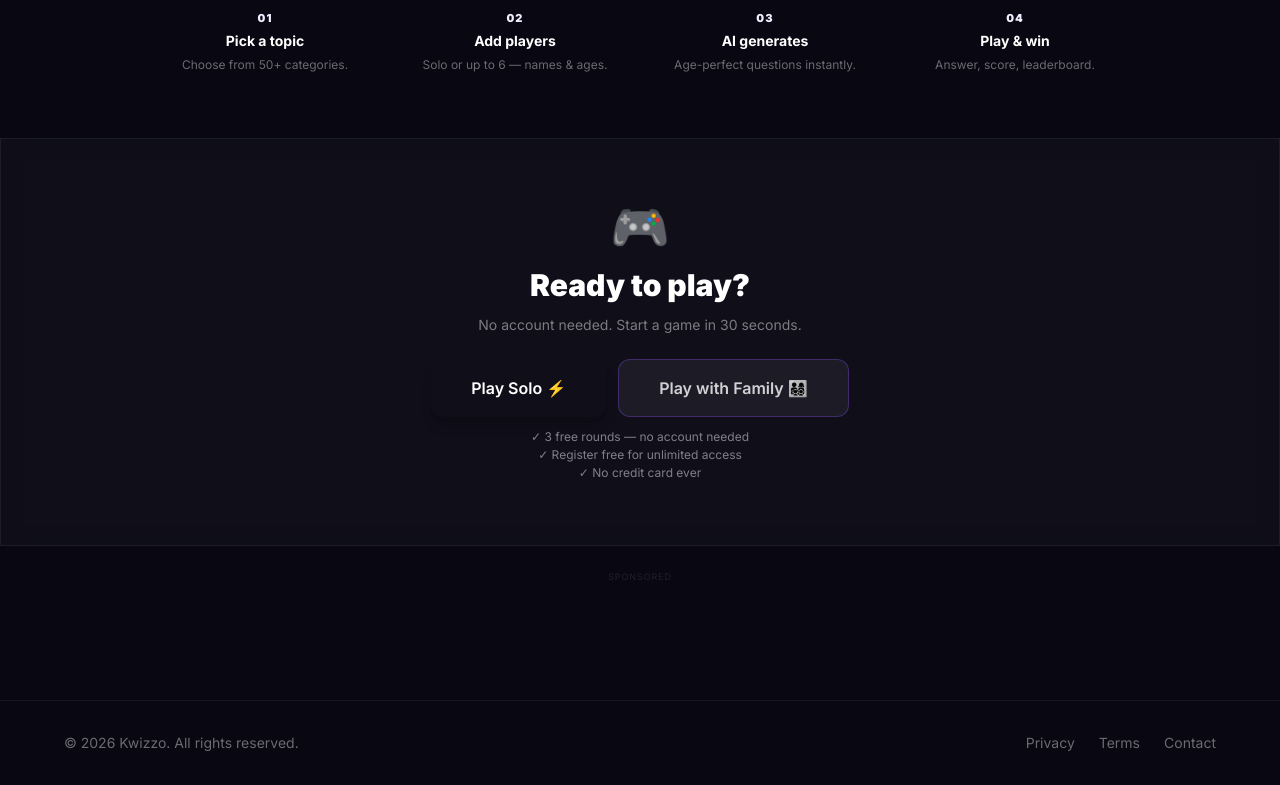
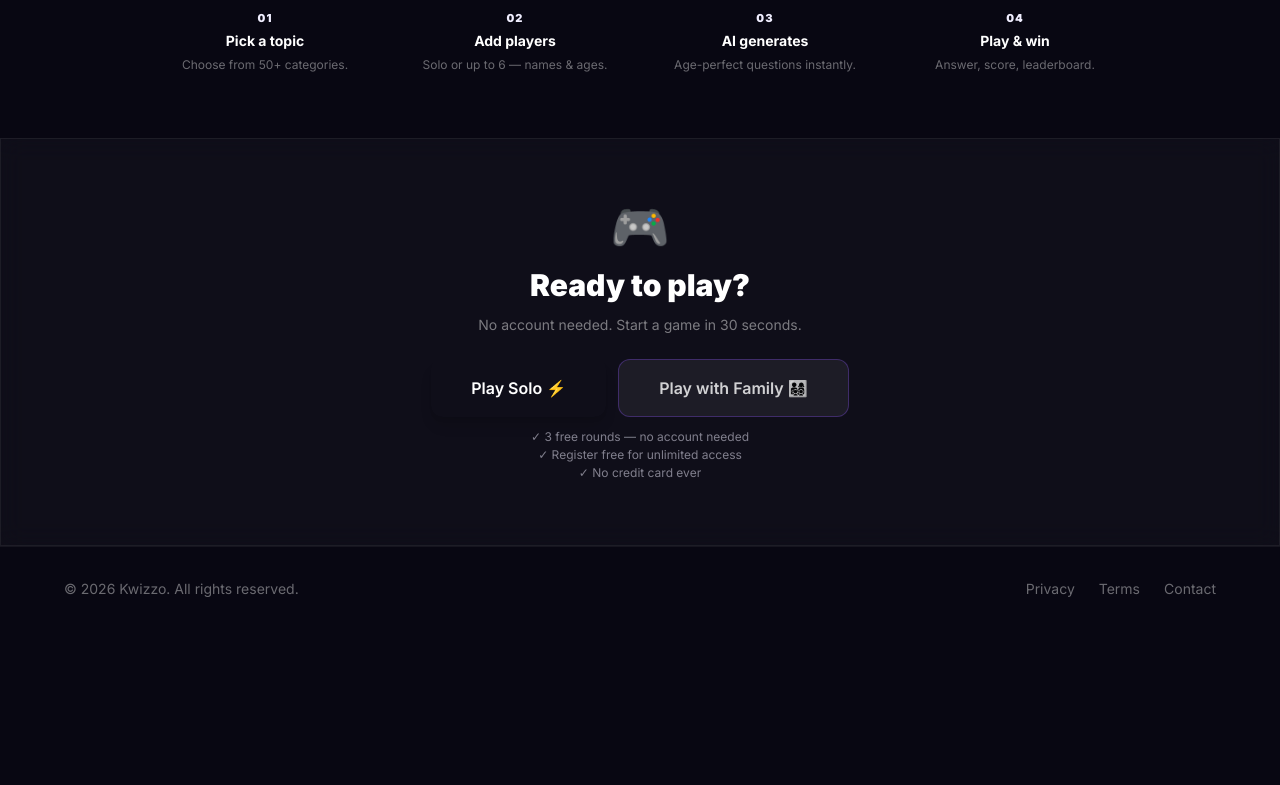
Before and after one commit to infosiva/kwizzo, a Next.js app: page / in a window 1280 px wide. Shown: the part 2088-2873 px from the top of the page. After the commit the page ends 2719 px from the top, so only its background shows below. Built offline with nearby package versions, Linux system fonts and the light colour scheme.

Commit message:
Remove all ads — learning/gaming platform, not appropriate for young audiences

```diff
--- a/app/layout.tsx
+++ b/app/layout.tsx
@@ -1,11 +1,11 @@
 import type { Metadata } from 'next'
 import { Inter } from 'next/font/google'
-import Script from 'next/script'
 import './globals.css'
 import config from '@/vertical.config'
 import { getMeshStyle, getScrollbarColor, COLOR_MAP } from '@/lib/themeColors'
 import Navbar from '@/components/Navbar'
 import ChatBot from '@/components/ChatBot'
+import Providers from '@/components/Providers'
 
 const inter = Inter({ subsets: ['latin'] })
 
@@ -39,19 +39,13 @@ export default function RootLayout({ children }: { children: React.ReactNode })
         {/* Dynamic mesh gradient bg — changes per vertical */}
         <div style={meshStyle} />
 
-        {/* AdSense auto-ads — activates automatically once site is approved */}
-        <Script
-          async
-          src="https://pagead2.googlesyndication.com/pagead/js/adsbygoogle.js?client=ca-pub-4237294630161176"
-          crossOrigin="anonymous"
-          strategy="lazyOnload"
-        />
-
         <Navbar />
 
-        <main className="flex-1">
-          {children}
-        </main>
+        <Providers>
+          <main className="flex-1">
+            {children}
+          </main>
+        </Providers>
 
         <ChatBot />
 
--- a/app/page.tsx
+++ b/app/page.tsx
@@ -3,7 +3,6 @@ import { ArrowRight, Sparkles, Zap, Users, Star } from 'lucide-react'
 import config from '@/vertical.config'
 import { theme, btn } from '@/lib/theme'
 import { isAiTool } from '@/vertical.config'
-import AdUnit from '@/components/AdUnit'
 
 const FEATURES = [
   { icon: '🎲', title: 'Never the same quiz twice', desc: 'AI generates fresh questions every round — even on the same topic.' },
@@ -197,10 +196,7 @@ export default function HomePage() {
         </div>
       </section>
 
-      {/* ── AD — bottom of page ── */}
-      <div className="px-4 sm:px-6 py-6 max-w-2xl mx-auto w-full">
-        <AdUnit size="banner" />
-      </div>
+
     </div>
   )
 }
--- a/app/quiz/[roomCode]/page.tsx
+++ b/app/quiz/[roomCode]/page.tsx
@@ -3,7 +3,6 @@ import { useState, useEffect, useCallback, useRef, useMemo } from 'react'
 import { useParams, useRouter } from 'next/navigation'
 import { ArrowRight, Trophy, RotateCcw, Home, CheckCircle, XCircle } from 'lucide-react'
 import { theme, btn } from '@/lib/theme'
-import AdUnit from '@/components/AdUnit'
 import ProWall from '@/components/ProWall'
 import { isProUser, FREE_QUESTION_LIMIT } from '@/lib/pro'
 import type { Question } from '@/app/api/quiz/generate/route'
@@ -422,8 +421,6 @@ function QuizContent() {
           </button>
         </div>
 
-        {/* Quiet ad — shown only after quiz finishes, not during play */}
-        <AdUnit size="rectangle" className="mt-4" />
       </div>
     )
   }
```
